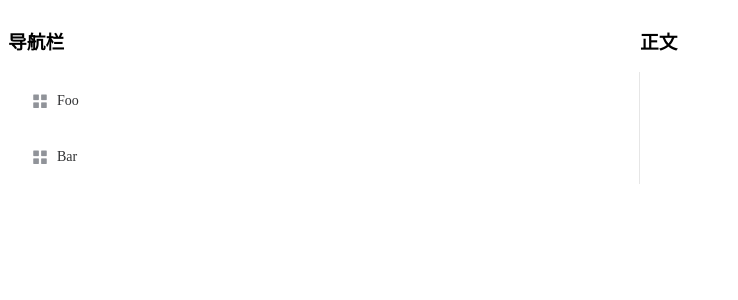
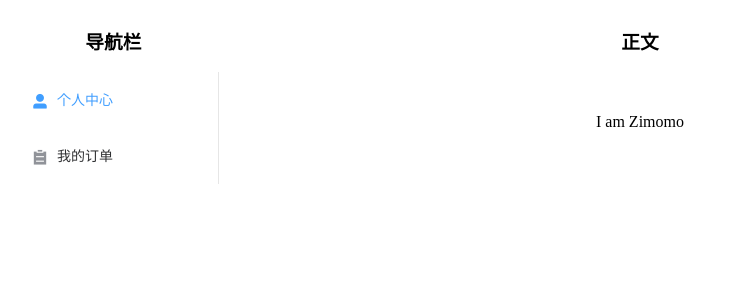
Before and after one commit to Zimomo333/Vue-Router-Webpack, a Vue app: page /#/info in a window 1280 px wide. Shown: the top 300 px of the page, without its empty margins (0-738 px from the left). Built offline with nearby package versions, Linux system fonts and the light colour scheme.

Commit message:
add README and beautify UI

```diff
--- a/src/App.vue
+++ b/src/App.vue
@@ -1,7 +1,7 @@
 <template>
     <div id="app">
         <el-row class="tac">
-            <el-col :span="12">
+            <el-col :span="4">
                 <h3>导航栏</h3>
                 <el-menu
                 :default-active="this.$route.path"
@@ -9,19 +9,23 @@
                 router
                 >
                 <el-menu-item v-for="item in routes" :key="item.path" :index="item.path">
-                    <i class="el-icon-menu"></i>
+                    <i :class="item.icon"></i>
                     <span slot="title">{{item.name}}</span>
                 </el-menu-item>
                 </el-menu>
             </el-col>
-            <el-col :span="12">
+            <el-col :span="16">
                 <h3>正文</h3>
                 <router-view />
             </el-col>
         </el-row>
     </div>
 </template>
-
+<style>
+h3 {
+    text-align: center;
+}
+</style>
 <script>
 import { routes } from './router'
 export default {
--- a/src/router.js
+++ b/src/router.js
@@ -4,8 +4,8 @@ import VueRouter from 'vue-router'
 Vue.use(VueRouter)
 
 export const routes = [
-    { path: '/foo', name: 'Foo', component: () => import('../views/Foo.vue') },
-    { path: '/bar', name: 'Bar', component: () => import('../views/Bar.vue') }
+    { path: '/info', name: '个人中心', icon: 'el-icon-user-solid', component: () => import('../views/info.vue') },
+    { path: '/orders', name: '我的订单', icon: 'el-icon-s-order', component: () => import('../views/orders.vue') }
 ]
 // 3. 创建 router 实例，然后传 `routes` 配置
 // 你还可以传别的配置参数, 不过先这么简单着吧。
--- a/views/Bar.vue
+++ /dev/null
@@ -1,3 +0,0 @@
-<template>
-    <div>Bar</div>
-</template>
--- a/views/Foo.vue
+++ /dev/null
@@ -1,3 +0,0 @@
-<template>
-    <div>Foo</div>
-</template>
--- /dev/null
+++ b/views/info.vue
@@ -0,0 +1,11 @@
+<template>
+    <div>I am Zimomo</div>
+</template>
+<style scoped>
+div{
+    display: flex;
+    justify-content: center;
+    align-items: center;
+    height:100px;
+}
+</style>
--- /dev/null
+++ b/views/orders.vue
@@ -0,0 +1,11 @@
+<template>
+    <div>You don't have any orders now.</div>
+</template>
+<style scoped>
+div{
+    display: flex;
+    justify-content: center;
+    align-items: center;
+    height:100px;
+}
+</style>
```
Also changed, not shown: picture/directory.PNG (added), 1 other file (tests, documents, lock files or other folders).
